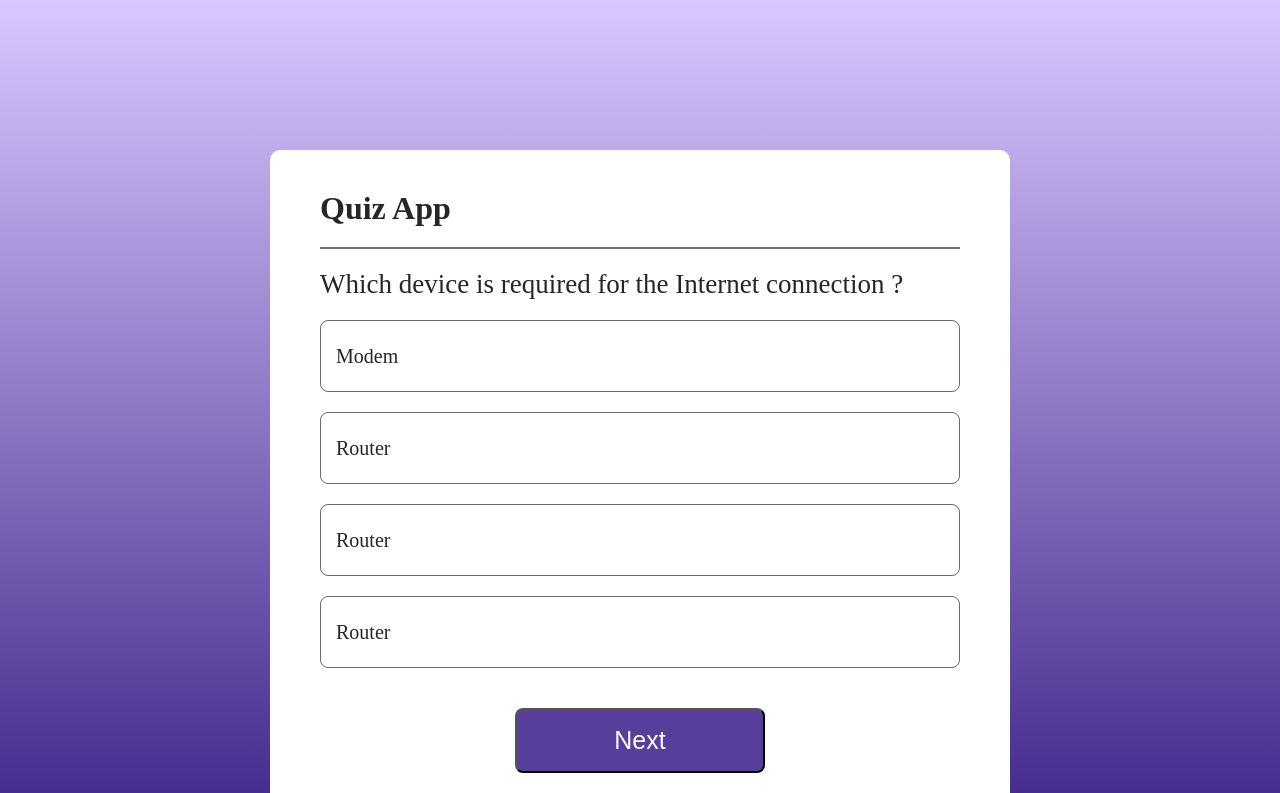
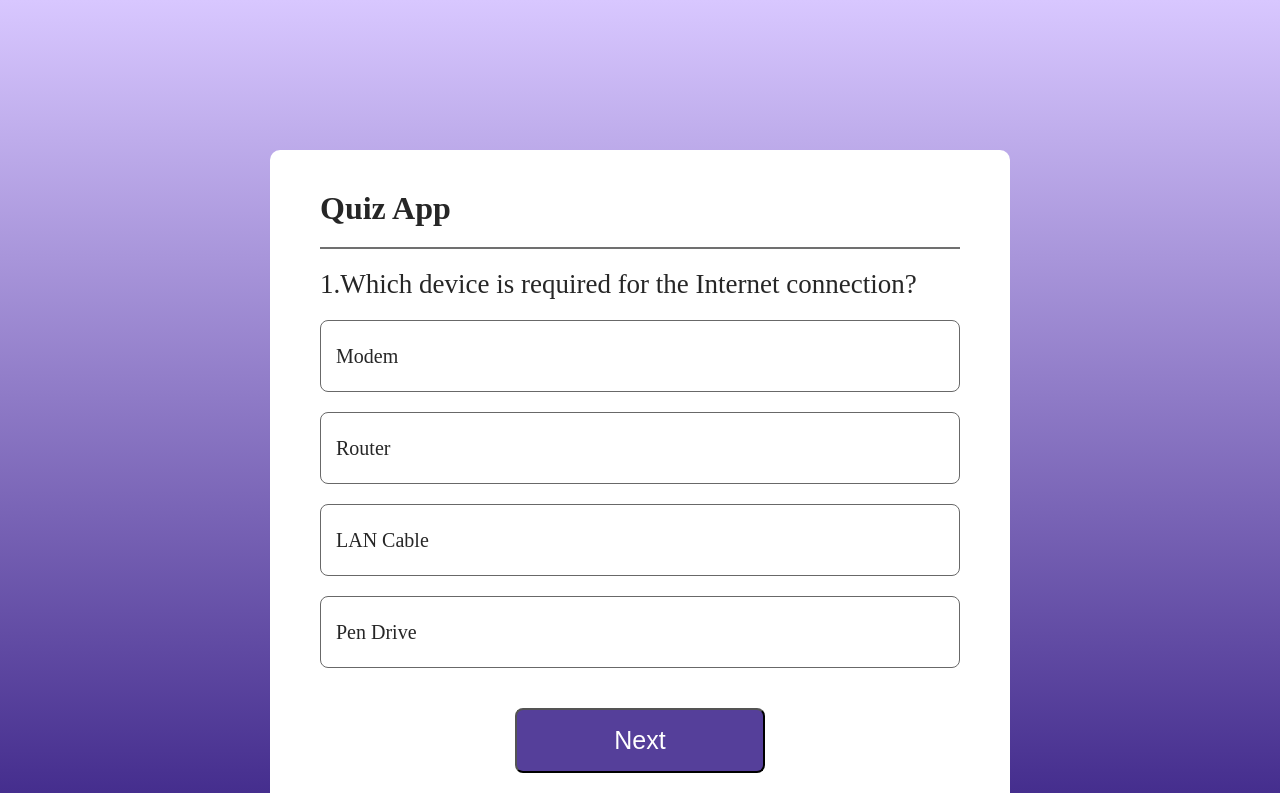
Before and after one commit to quanglinh12340/Quiz-App, a React (Vite) app: page / in a window 1280 px wide. Shown: the top 793 px of the page. Built offline with nearby package versions, Linux system fonts and the light colour scheme.

Commit message:
render question

```diff
--- a/src/components/Quiz/Quiz.jsx
+++ b/src/components/Quiz/Quiz.jsx
@@ -1,16 +1,51 @@
-import React from "react";
+import React, { useRef, useState } from "react";
 import "./Quiz.css";
+import { data } from "@/assets/data";
 const Quiz = () => {
+  const [index, setIndex] = useState(0);
+  const [question, setQuestion] = useState(data[index]);
+  const [lock, setLock] = useState(false);
+
+  const Option1 = useRef(null);
+  const Option2 = useRef(null);
+  const Option3 = useRef(null);
+  const Option4 = useRef(null);
+
+  const option_array = [Option1, Option2, Option3, Option4];
+
+  const checkAns = (e, ans) => {
+    if (lock === false) {
+      if (question.ans === ans) {
+        e.target.classList.add("correct");
+        setLock(true);
+      } else {
+        e.target.classList.add("wrong");
+        setLock(true);
+        option_array[question.ans - 1].current.classList.add("correct");
+      }
+    }
+  };
+
   return (
     <div className="container">
       <h1>Quiz App</h1>
       <hr />
-      <h2>Which device is required for the Internet connection ?</h2>
+      <h2>
+        {index + 1}.{question.question}
+      </h2>
       <ul>
-        <li>Modem</li>
-        <li>Router</li>
-        <li>Router</li>
-        <li>Router</li>
+        <li ref={Option1} onClick={(e) => checkAns(e, 1)}>
+          {question.option1}
+        </li>
+        <li ref={Option2} onClick={(e) => checkAns(e, 2)}>
+          {question.option2}
+        </li>
+        <li ref={Option3} onClick={(e) => checkAns(e, 3)}>
+          {question.option3}
+        </li>
+        <li ref={Option4} onClick={(e) => checkAns(e, 4)}>
+          {question.option4}
+        </li>
       </ul>
       <button>Next</button>
       <div className="index">1 of 5 question</div>
```
